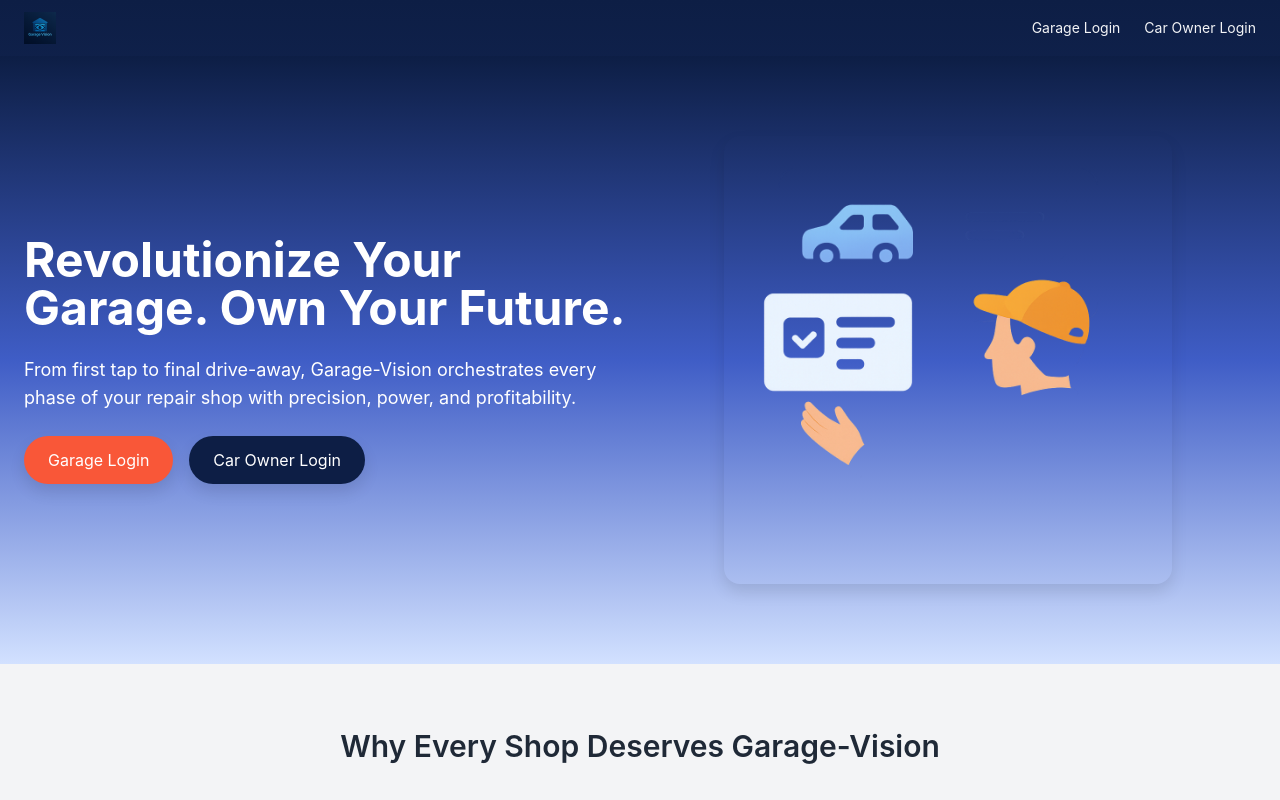
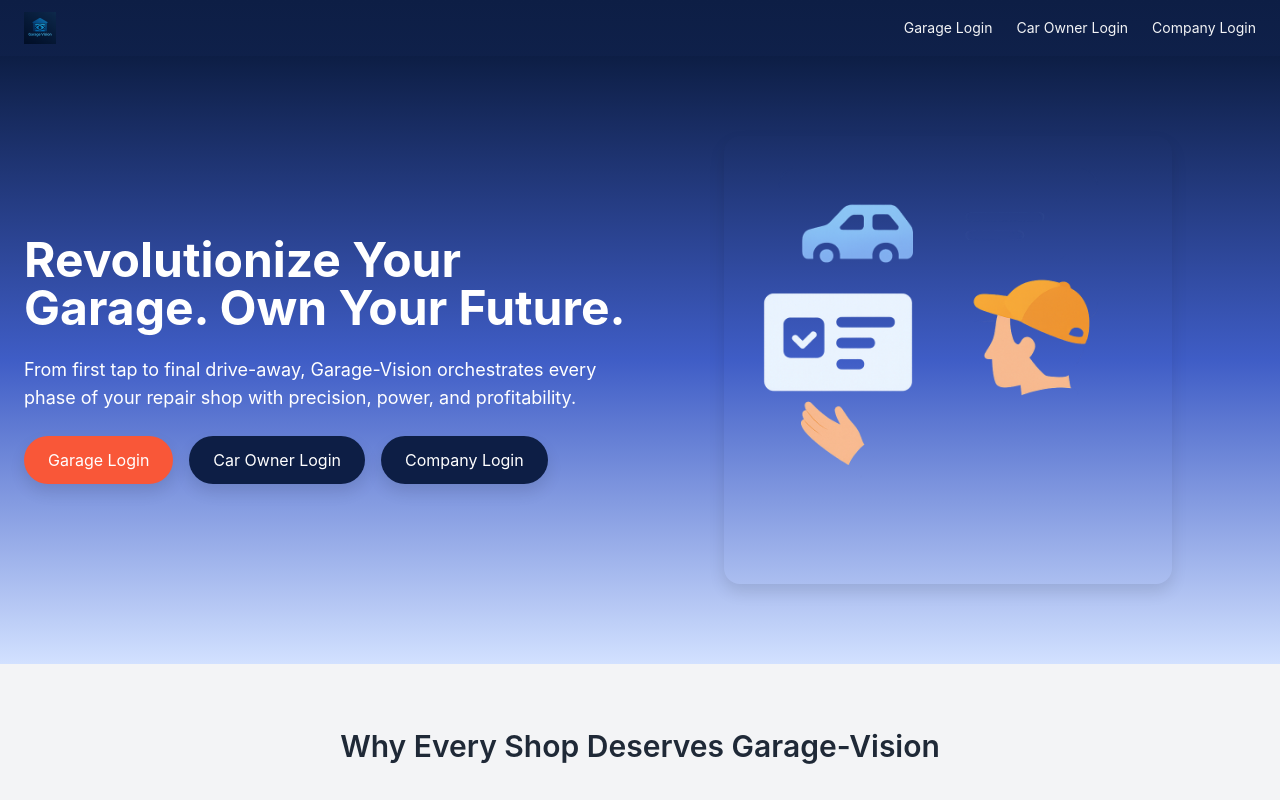
Before and after one commit to Clubmd24/garage, a Next.js app: page / in a window 1280 px wide. Shown: the top 800 px of the page. Built offline with nearby package versions, Linux system fonts and the light colour scheme.

Commit message:
Add Company Login link

```diff
--- a/pages/index.js
+++ b/pages/index.js
@@ -11,6 +11,7 @@ export default function Landing() {
         <nav className="space-x-6 text-sm">
           <a href="/login" className="hover:underline">Garage Login</a>
           <a href="/local/login" className="hover:underline">Car Owner Login</a>
+          <a href="/fleet/login" className="hover:underline">Company Login</a>
         </nav>
       </header>
 
@@ -27,6 +28,7 @@ export default function Landing() {
             <div className="flex flex-wrap gap-4">
               <a href="/login" className="button-accent px-6">Garage Login</a>
               <a href="/local/login" className="button px-6">Car Owner Login</a>
+              <a href="/fleet/login" className="button px-6">Company Login</a>
             </div>
           </div>
           <div className="md:w-1/2 mt-10 md:mt-0 flex justify-center">
```
